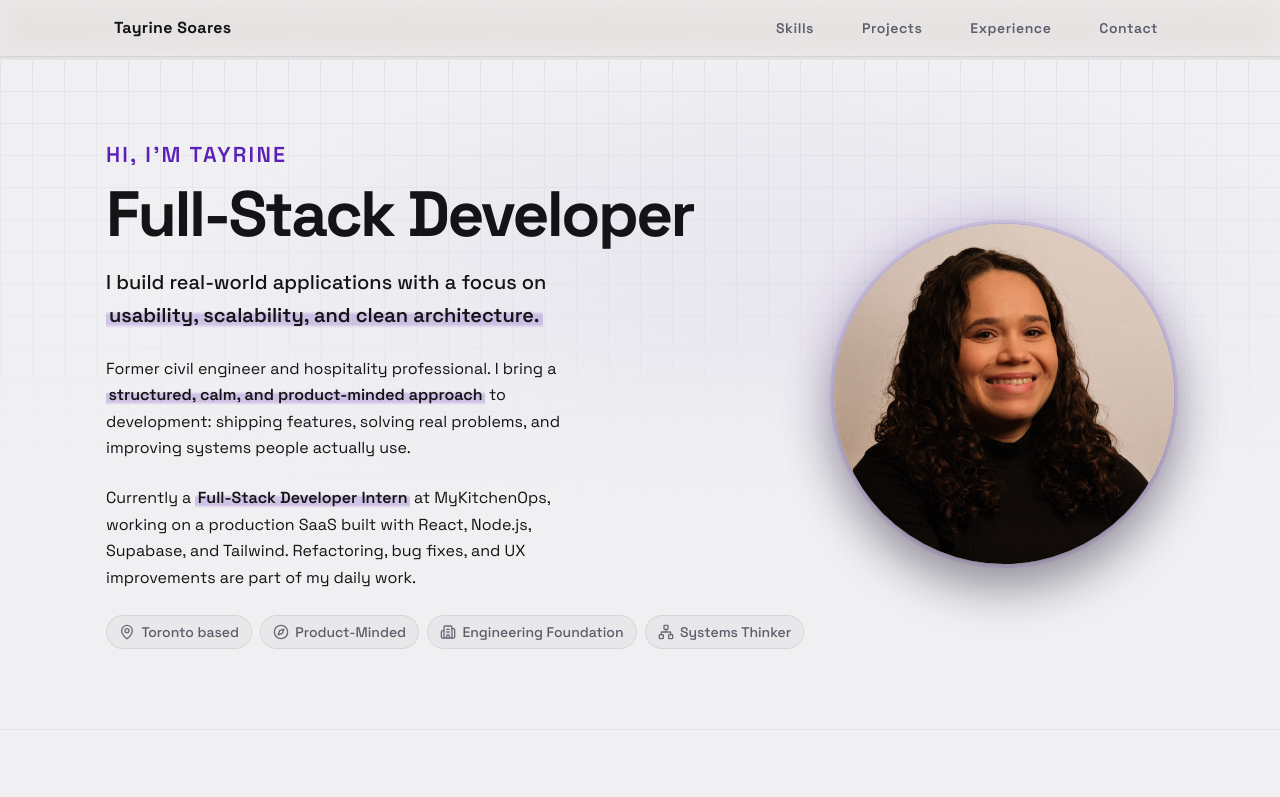
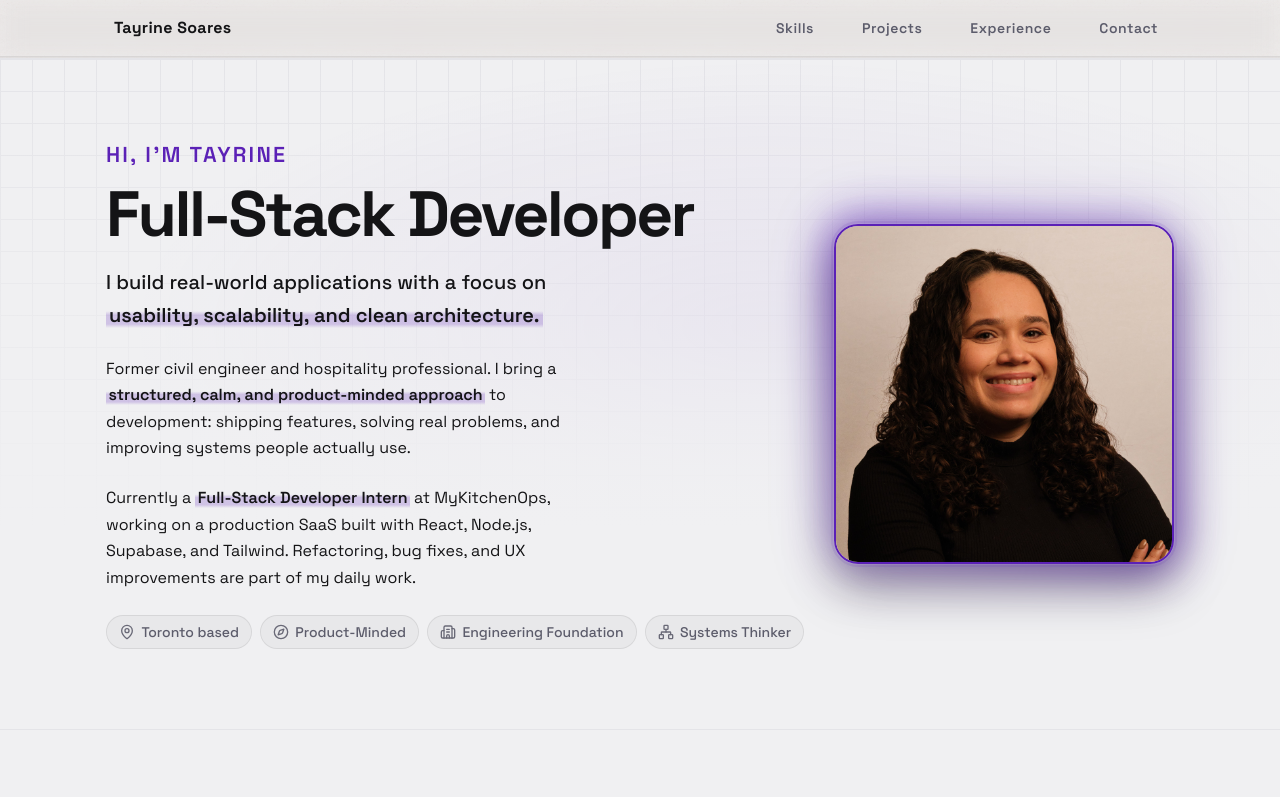
Before and after one commit to TayrineSoares/tayrine-portfolio, a React (Vite) app: page / in a window 1280 px wide. Shown: the top 797 px of the page. Built offline with nearby package versions, Linux system fonts and the light colour scheme.

Commit message:
update sections titles and images

```diff
--- a/index.html
+++ b/index.html
@@ -14,10 +14,10 @@
     <meta property="og:url" content="https://www.tayrinesoares.com/">
     <meta property="og:title" content="Tayrine Soares">
     <meta property="og:description" content="Full-Stack Developer building modern, responsive, and user-friendly digital experiences.">
-    <meta property="og:image" content="https://tayrinesoares.com/Tayrine_Soares_2.jpeg">
+    <meta property="og:image" content="https://tayrinesoares.com/Tayrine_Soares_3.jpg">
 
 
-    <meta property="og:image:secure_url" content="https://tayrinesoares.com/Tayrine_Soares_2.jpeg">
+    <meta property="og:image:secure_url" content="https://tayrinesoares.com/Tayrine_Soares_3.jpg">
 
     <meta property="og:image:width" content="1200">
     <meta property="og:image:height" content="630">
@@ -29,7 +29,7 @@
     <meta name="twitter:url" content="https://tayrinesoares.com/">
     <meta name="twitter:title" content="Tayrine Soares">
     <meta name="twitter:description" content="Full-Stack Developer building modern, responsive, and user-friendly digital experiences.">
-    <meta name="twitter:image" content="https://tayrinesoares.com/Tayrine_Soares_2.jpeg">
+    <meta name="twitter:image" content="https://tayrinesoares.com/Tayrine_Soares_3.jpg">
 
 
 
--- a/src/components/Contact.jsx
+++ b/src/components/Contact.jsx
@@ -5,8 +5,8 @@ const Contact = () => {
   return (
     <section id="contact">
       <div className="section-intro-container">
-        <p className="section-intro">Want to chat?</p>
-        <h2 className="section-title">Get in Touch</h2>
+        <p className="section-intro">Ready to Ship?</p>
+        <h2 className="section-title">Let's Talk</h2>
       </div>
 
       <div className="contact-content">
--- a/src/components/Experience.jsx
+++ b/src/components/Experience.jsx
@@ -8,8 +8,7 @@ const experience = [
     companyUrl: "https://mykitchenops.com",
     highlights: [
       "Ship features and fixes on a production app with React, Node.js, Supabase, Tailwind",
-      "Refactor code for maintainability; fix bugs and improve UX with senior engineers",
-      "Own tasks from ticket to deployment",
+      "Refactor code for maintainability; fix bugs and improve UX with senior engineers"
     ],
   },
   {
@@ -38,8 +37,8 @@ const Experience = () => {
   return (
     <section id="experience">
       <div className="section-intro-container">
-        <p className="section-intro">My previous</p>
-        <h2 className="section-title">Experience</h2>
+        <p className="section-intro">Where I've Built</p>
+        <h2 className="section-title">In Production</h2>
       </div>
 
       <div className="container experience-container">
--- a/src/components/Skills.jsx
+++ b/src/components/Skills.jsx
@@ -5,7 +5,7 @@ const Skills = () => {
   return (
     <section id="skills">
       <div className="section-intro-container">
-        <p className="section-intro">Tools and technologies</p>
+        <p className="section-intro">Tools and </p>
         <h2 className="section-title">Tech I work with</h2>
       </div>
 
--- a/src/data/skills.js
+++ b/src/data/skills.js
@@ -1,4 +1,4 @@
-/** Shared list of skills — used by Hero (flip card) and Skills section */
+/** Shared list of skills — used by Skills section */
 export const skills = [
   "JavaScript",
   "React",
--- a/src/styles/Hero.css
+++ b/src/styles/Hero.css
@@ -148,6 +148,7 @@ section {
    RIGHT: IMAGE
 ========================= */
 .hero-image {
+  position: relative;
   flex: 0 1 auto;
   min-width: 0;
   display: flex;
@@ -155,17 +156,31 @@ section {
   align-items: center;
 }
 
+.hero-image::before {
+  content: "";
+  position: absolute;
+  inset: -8px;
+  border-radius: 28px;
+  background: linear-gradient(135deg, var(--accent), transparent 50%, var(--accent));
+  opacity: 0.4;
+  filter: blur(20px);
+  z-index: -1;
+  pointer-events: none;
+}
+
 .hero-image img {
   max-width: min(340px, 38vw);
   width: 100%;
   aspect-ratio: 1;
-  border-radius: 50%;
+  border-radius: 24px;
   object-fit: cover;
+  border: 2px solid var(--accent);
   box-shadow:
-    0 0 0 1px var(--glass-border),
-    0 0 0 4px var(--accent-subtle),
-    0 24px 48px rgba(0, 0, 0, 0.35),
-    0 0 60px var(--accent-glow);
+    0 0 0 1px rgba(255, 255, 255, 0.1),
+    0 0 0 3px var(--accent-subtle),
+    0 0 30px var(--accent-glow),
+    0 0 60px color-mix(in srgb, var(--accent) 40%, transparent),
+    0 24px 48px rgba(0, 0, 0, 0.35);
 }
 
 /* =========================
```
